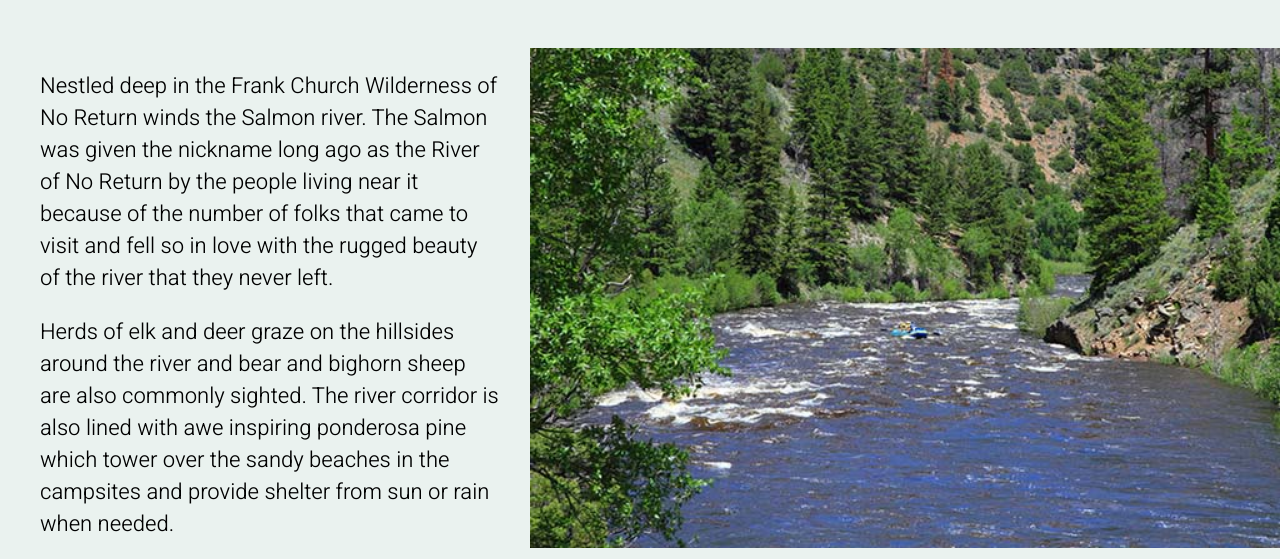
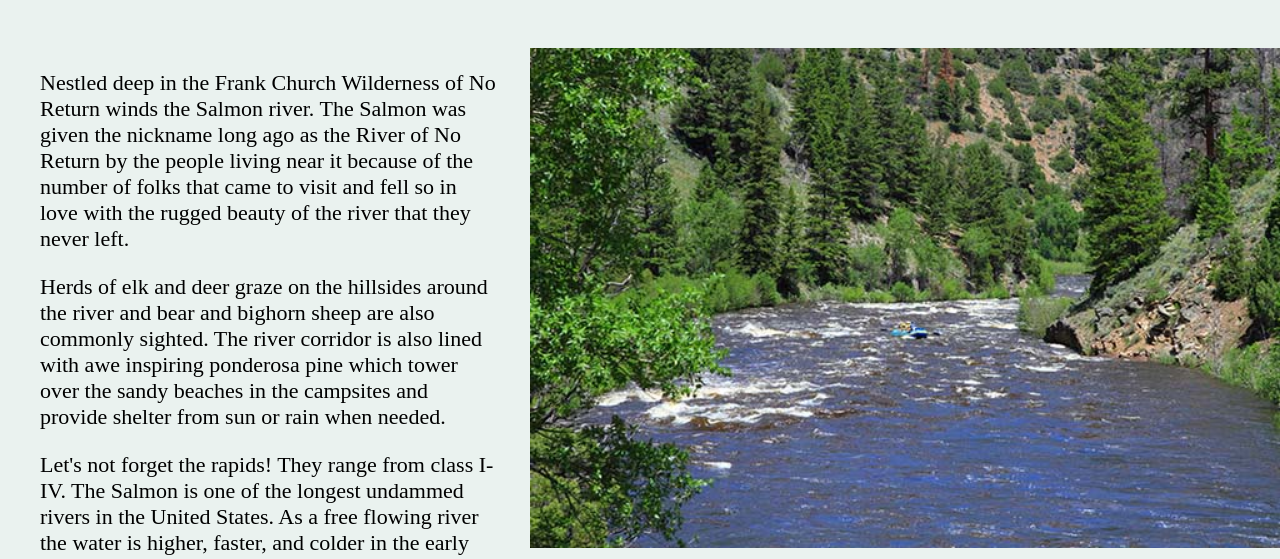
Before and after one commit to sjachvaecaesin/wdd130, a plain HTML site: page wwr/rivers.html in a window 1280 px wide. Shown: the part 194-753 px from the top of the page. Drawn offline with Linux system fonts and the light colour scheme.

Commit message:
reverted changes

```diff
--- a/wwr/styles/style.css
+++ b/wwr/styles/style.css
@@ -199,7 +199,6 @@ Sub-page css
 }
 .rivers-grid p {
     margin-left: 40px;
-    font-family: Heebo, Helvetica, sans-serif;
 }
 
 @media screen and (max-width: 900px) {
```
